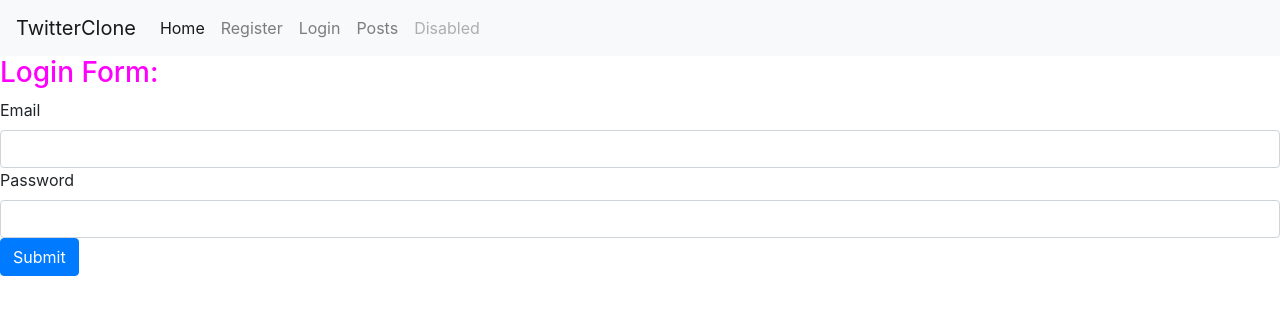
After one commit to CodingTemple/summer-twitter-app, a Flask app: page /login in a window 1280 px wide. The commit adds this page. Shown: the top 315 px of the page. Run offline with Flask 2, Linux system fonts and the light colour scheme; data comes from the database, SQL or seed files in the repository; both versions use the stored data as it was after the commit; some libraries are stand-ins or nearby versions.

Commit message:
Finished Login Flow

```diff
--- a/twitterapp/forms.py
+++ b/twitterapp/forms.py
@@ -7,3 +7,8 @@ class SignUpForm(FlaskForm):
     password = PasswordField("Password", validators=[DataRequired()])
     confirm_pass = PasswordField("Confirm Password", validators=[DataRequired(),EqualTo('password')])
     submit = SubmitField()
+
+class LoginForm(FlaskForm):
+    email = StringField("Email", validators=[DataRequired(),Email()])
+    password = PasswordField("Password", validators=[DataRequired()])
+    submit = SubmitField()
--- a/twitterapp/models.py
+++ b/twitterapp/models.py
@@ -21,3 +21,6 @@ class User(db.Model):
     def set_password(self,password):
         self.pw_hash = generate_password_hash(password)
         return self.pw_hash
+
+    def check_password(self,password):
+        return check_password_hash(self.pw_hash, password)
--- a/twitterapp/routes.py
+++ b/twitterapp/routes.py
@@ -1,11 +1,11 @@
 from flask import render_template,redirect,url_for
 from twitterapp import app
-from twitterapp.forms import SignUpForm
+from twitterapp.forms import SignUpForm,LoginForm
 
 from twitterapp.models import db
 
 # Importing Database Model
-from twitterapp.models import User
+from twitterapp.models import User,check_password_hash
 
 @app.route("/")
 def hello_world():
@@ -19,8 +19,19 @@ def createUser():
         user = User(form.username.data,form.email.data,form.password.data)
         db.session.add(user)
         db.session.commit()
-        return redirect(url_for("hello_world"))
+        return redirect(url_for("login"))
     else:
         print("Form not valid")
         print(form.errors)
     return render_template("register.html",form=form)
+
+@app.route("/login",methods=["GET","POST"])
+def login():
+    form = LoginForm()
+    user_email = form.email.data
+    password = form.password.data
+    user = User.query.filter(User.email == user_email).first()
+    if user and check_password_hash(user.password,password):
+        return redirect(url_for('hello_world'))
+    print(form.email.data,form.password.data)
+    return render_template("login.html",form=form)
--- a/twitterapp/templates/base.html
+++ b/twitterapp/templates/base.html
@@ -19,7 +19,7 @@
               <div class="navbar-nav">
                 <a class="nav-item nav-link active" href="{{ url_for('hello_world') }}">Home <span class="sr-only">(current)</span></a>
                 <a class="nav-item nav-link" href="{{ url_for('createUser') }}">Register</a>
-                <a class="nav-item nav-link" href="#">Login</a>
+                <a class="nav-item nav-link" href="{{ url_for('login') }}">Login</a>
                 <a class="nav-item nav-link" href="#">Posts</a>
                 <a class="nav-item nav-link disabled" href="#" tabindex="-1" aria-disabled="true">Disabled</a>
               </div>
--- /dev/null
+++ b/twitterapp/templates/login.html
@@ -0,0 +1,23 @@
+{% extends 'base.html' %}
+
+{% block content %}
+
+<h3>Login Form: </h3>
+
+<form action="" method="POST">
+    <div class="form-group">
+        <fieldset>
+            <label for="Email">Email</label>
+            {{ form.email(class="form-control") }}
+        </fieldset>
+        <fieldset>
+            <label for="Password">Password</label>
+            {{ form.password(class="form-control")}}
+        </fieldset>
+        <fieldset>
+            {{ form.submit(class="btn btn-primary")}}
+        </fieldset>
+    </div>
+</form>
+
+{% endblock content %}
```
Also changed, not shown: twitterapp/data.db.
